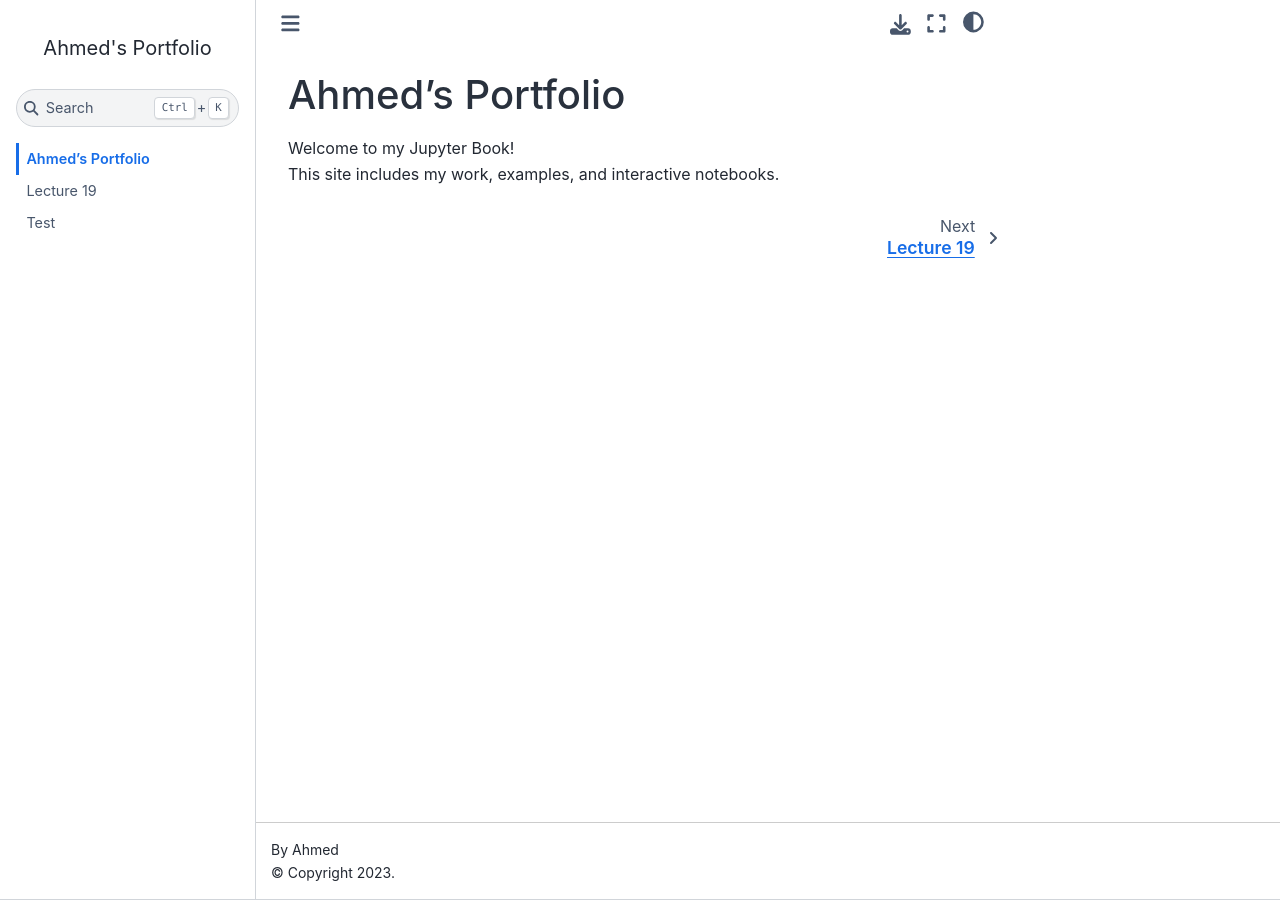
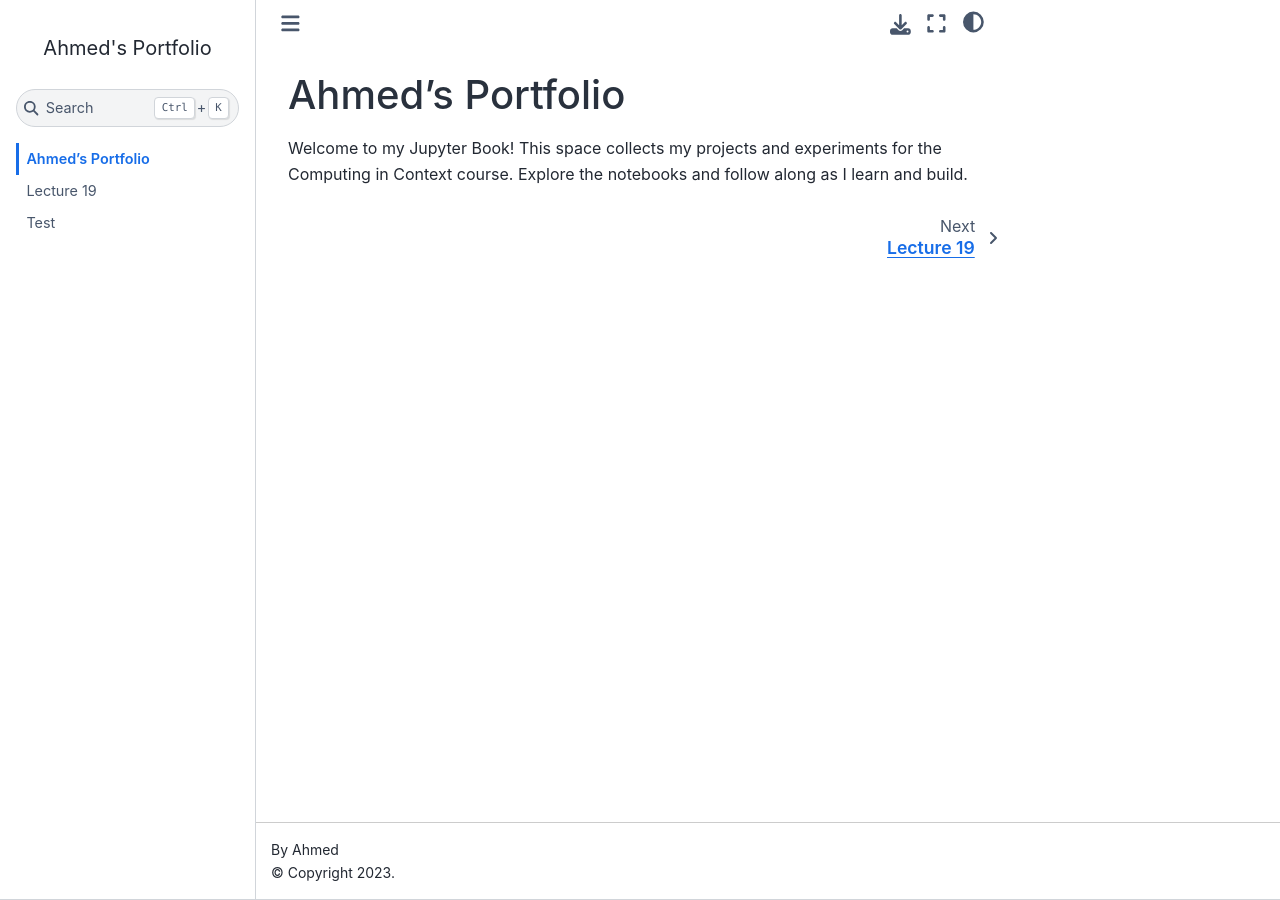
Before and after one commit to asbarqi/asbarqi.github.io, a Jupyter Book: the page built from index.md, in a window 1280 px wide. Built offline with Jupyter Book 1.0.4 settings and Sphinx 7.4.7 and the Sphinx Book theme 1.1.4, drawn with Linux system fonts in a browser that asks for light colours; comment, search, counter and statistics services are not loaded.

Commit message:
Fix deploy.yml

```diff
--- a/index.md
+++ b/index.md
@@ -1,4 +1,4 @@
 # Ahmed’s Portfolio
 
 Welcome to my Jupyter Book!
-This site includes my work, examples, and interactive notebooks.
+This space collects my projects and experiments for the Computing in Context course. Explore the notebooks and follow along as I learn and build.
```
